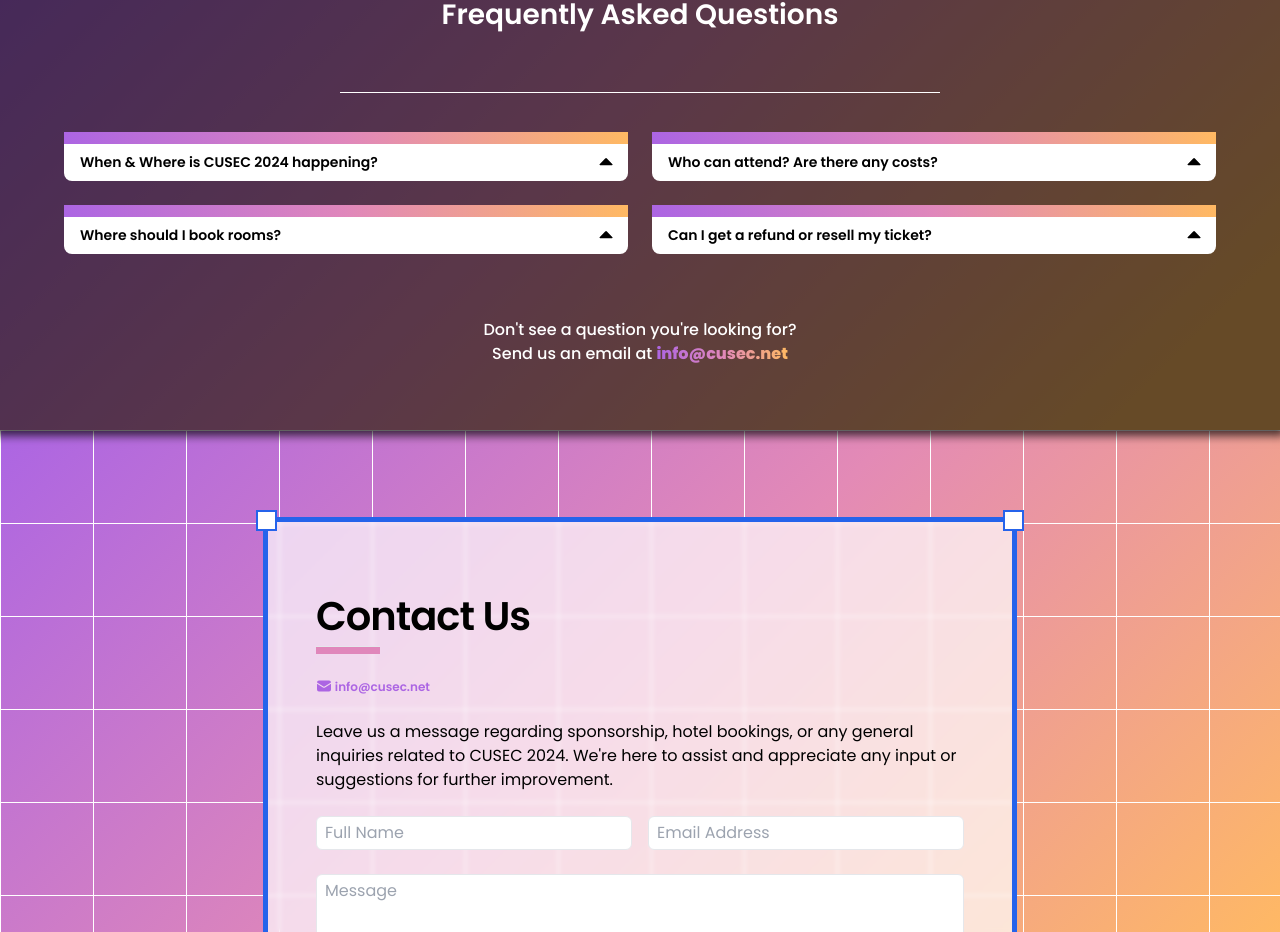
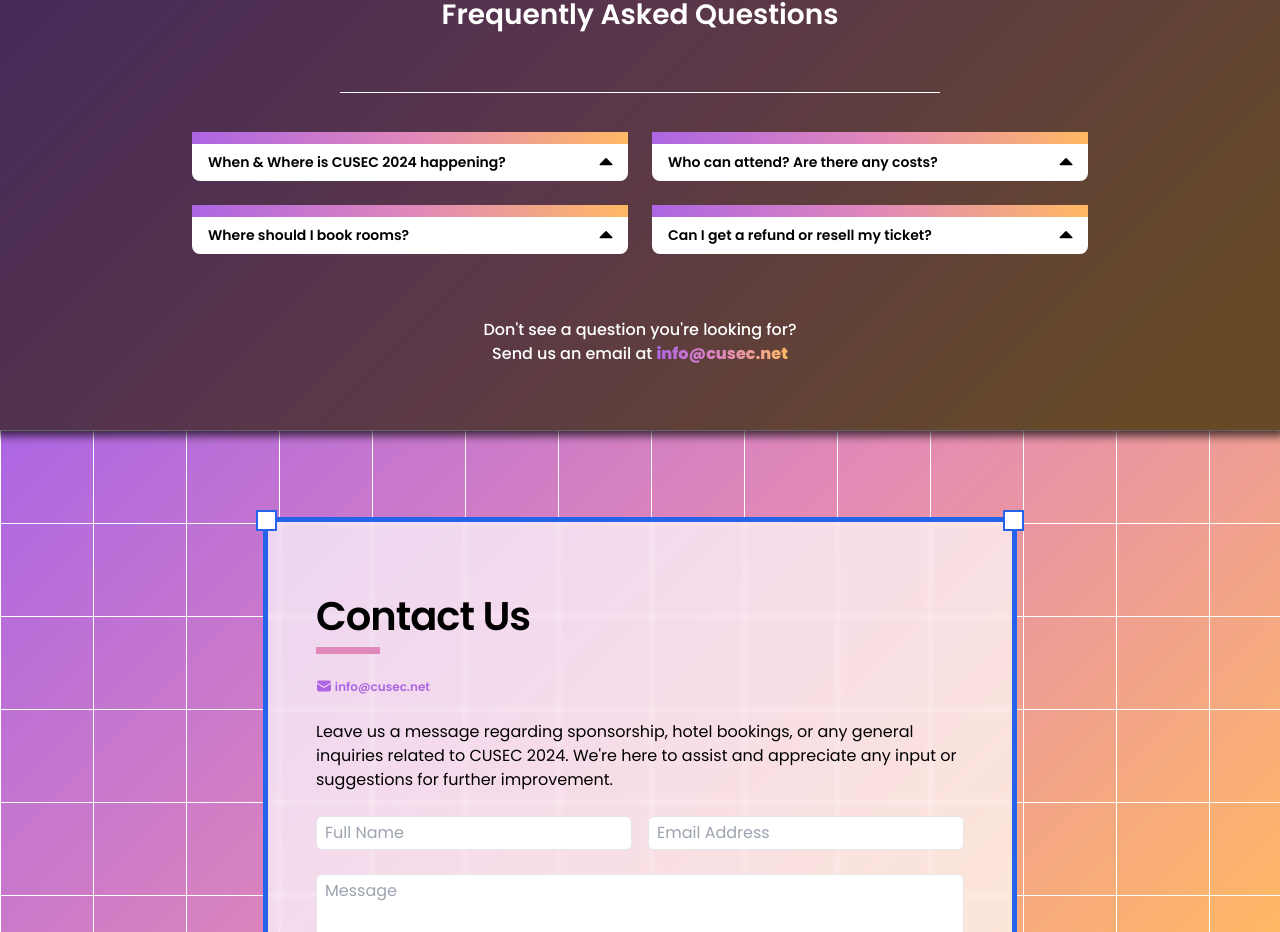
Before and after one commit to cusec/2024, a Next.js app: page / in a window 1280 px wide. Shown: the part 3260-4192 px from the top of the page. Built offline with nearby package versions, Linux system fonts and the light colour scheme.

Commit message:
feat: Reduce maximum width of FAQ section cards in homepage

```diff
--- a/src/components/Landing Page/Faq.tsx
+++ b/src/components/Landing Page/Faq.tsx
@@ -13,7 +13,7 @@ export default function Faq() {
         </h2>
         <span className="block max-w-[600px] h-[0.75px] bg-white mb-10 mx-auto"></span>
 
-        <div className="mx-auto max-w-6xl grid grid-cols-1 md:grid-cols-2 gap-6">
+        <div className="mx-auto max-w-4xl grid grid-cols-1 md:grid-cols-2 gap-6">
           <FaqCard
             question="When & Where is CUSEC 2024 happening?"
             content={
```
